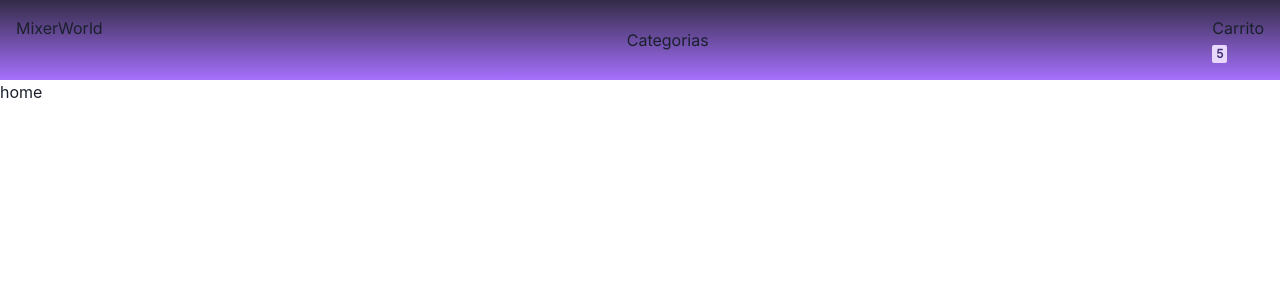
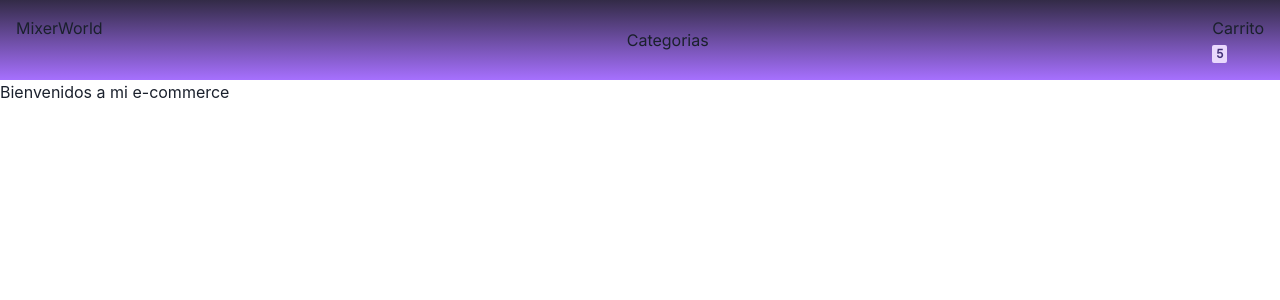
Before and after one commit to Ferdeveloperr/MixerWorld, a React (Vite) app: page / in a window 1280 px wide. Shown: the top 300 px of the page. Built offline with nearby package versions, Linux system fonts and the light colour scheme; some icons are missing.

Commit message:
se le agrega Link to a las categorias y quedan funcionales

```diff
--- a/src/Home.jsx
+++ b/src/Home.jsx
@@ -2,7 +2,9 @@ import React from 'react'
 
 const Home = () => {
   return (
-    <div>home</div>
+    <div>
+      <h1>Bienvenidos a mi e-commerce</h1>
+    </div>
   )
 }
 
--- a/src/components/NavBar.jsx
+++ b/src/components/NavBar.jsx
@@ -25,9 +25,15 @@ const NavBar = () => {
     Categorias
   </MenuButton>
   <MenuList>
+    <Link to={'/category/A'}>
     <MenuItem>Mixers</MenuItem>
+    </Link>
+    <Link to={'/category/B'}>
     <MenuItem>Auriculares</MenuItem>
+    </Link>
+    <Link to={'/category/C'}>
     <MenuItem>Parlantes</MenuItem>
+    </Link>
 
   </MenuList>
   </Menu>
```
